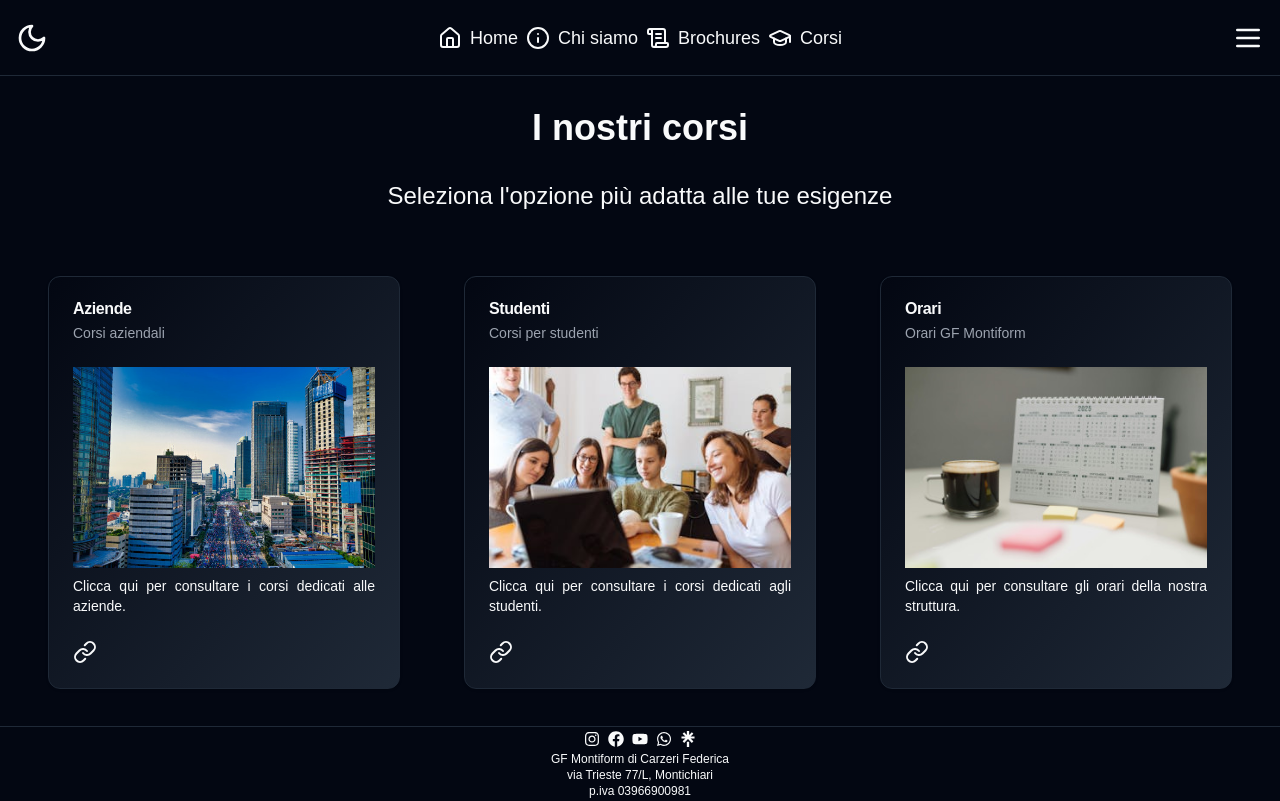
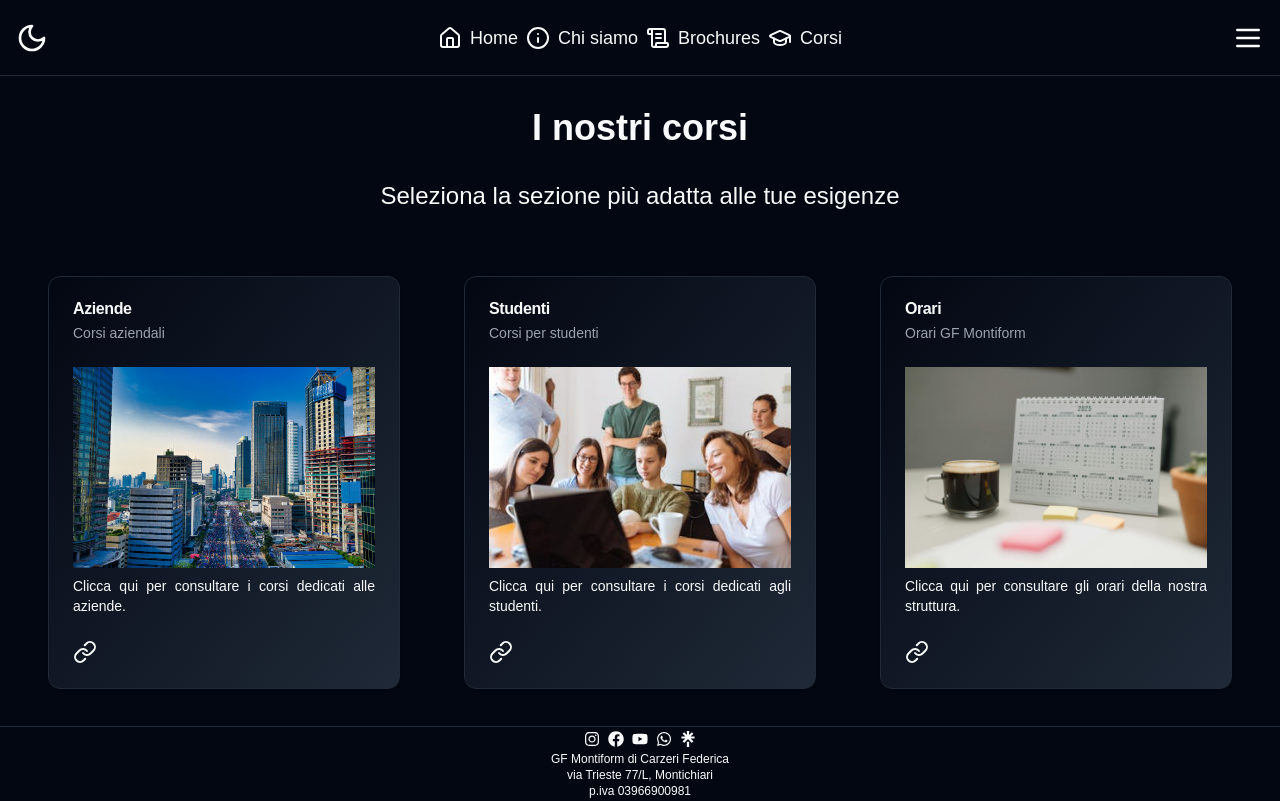
Before and after one commit to mariolazzari/gfmontiform.it, a Next.js app: page /courses in a window 1280 px wide. Built offline with nearby package versions, Linux system fonts and the light colour scheme.

Commit message:
feat: new release

```diff
--- a/app/courses/page.tsx
+++ b/app/courses/page.tsx
@@ -38,7 +38,7 @@ function CoursesPage() {
     <div className="flex flex-col items-center gap-8 p-4">
       <h2 className="text-4xl font-semibold text-center">I nostri corsi</h2>
       <h3 className="text-2xl text-center mb-8">
-        Seleziona l'opzione più adatta alle tue esigenze
+        Seleziona la sezione più adatta alle tue esigenze
       </h3>
 
       <div className="flex justify-center items-center gap-16 flex-wrap">
--- a/package.json
+++ b/package.json
@@ -1,6 +1,6 @@
 {
   "name": "gfmontiform.it",
-  "version": "0.0.5",
+  "version": "0.0.6",
   "private": true,
   "scripts": {
     "dev": "next dev --turbopack",
```
